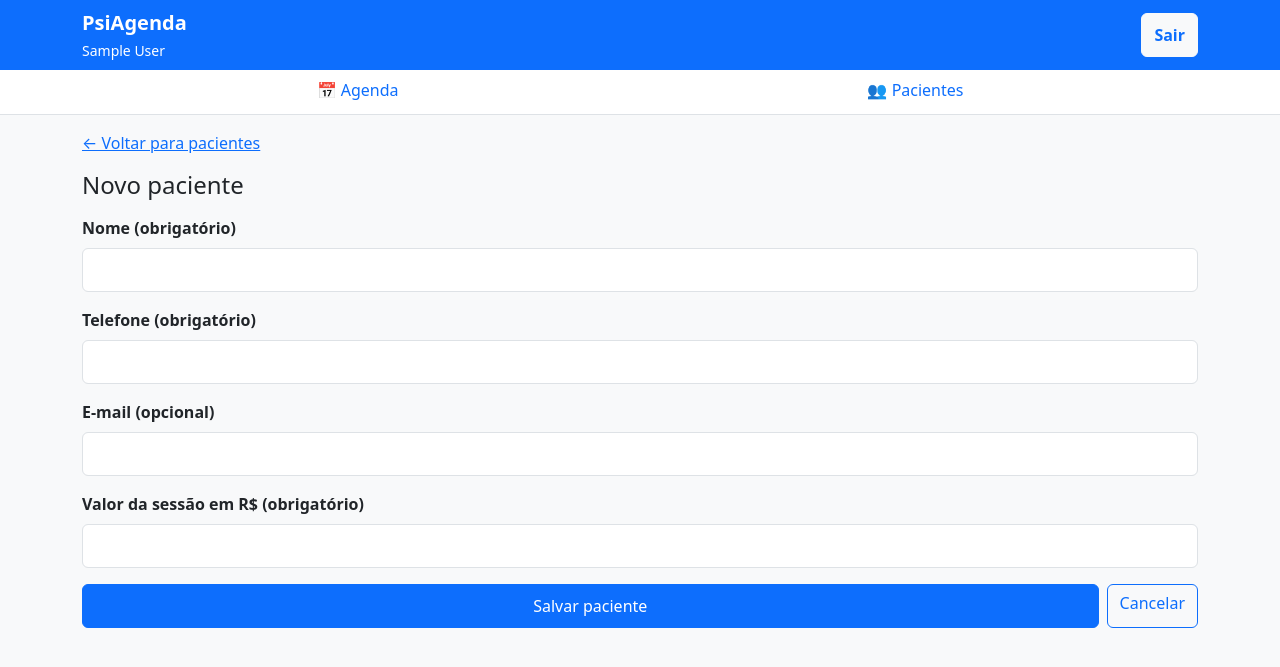
After one commit to MateusDePaulaJr/Agenda_psi, a Django app: page /pacientes/novo/ in a window 1280 px wide. The commit adds this page. Shown: the top 667 px of the page. Run offline with Django 5.2, Linux system fonts and the light colour scheme; the visitor is signed in with stand-in values (Sample User, id 1).

Commit message:
feat(pacientes): cadastro, edição e listagem de pacientes (RF02)
- Model Paciente vinculado à usuária, com valor da sessão e telefone
  único entre pacientes ativos
- Formulário com rótulos visíveis e mensagens de erro acessíveis
- Cada usuária só vê e edita os próprios pacientes (404 para os demais)
- Testes de validação, autorização e escape de XSS

```diff
--- /dev/null
+++ b/web/core/forms.py
@@ -0,0 +1,30 @@
+from django import forms
+
+from .models import Paciente
+
+
+class PacienteForm(forms.ModelForm):
+    class Meta:
+        model = Paciente
+        fields = ["nome", "telefone", "email", "valor_sessao"]
+        labels = {
+            "nome": "Nome (obrigatório)",
+            "telefone": "Telefone (obrigatório)",
+            "email": "E-mail (opcional)",
+            "valor_sessao": "Valor da sessão em R$ (obrigatório)",
+        }
+
+    def __init__(self, *args, usuario=None, **kwargs):
+        super().__init__(*args, **kwargs)
+        self.usuario = usuario
+        for campo in self.fields.values():
+            campo.widget.attrs["class"] = "form-control"
+
+    def clean_telefone(self):
+        telefone = self.cleaned_data["telefone"].strip()
+        repetido = Paciente.objects.filter(usuario=self.usuario, telefone=telefone, ativo=True)
+        if self.instance.pk:
+            repetido = repetido.exclude(pk=self.instance.pk)
+        if repetido.exists():
+            raise forms.ValidationError("Já existe um paciente ativo com este telefone.")
+        return telefone
--- a/web/core/models.py
+++ b/web/core/models.py
@@ -1 +1,28 @@
-# Os modelos do domínio (Paciente, Sessao, Pagamento, Prontuario) são adicionados nos próximos incrementos.
+from django.conf import settings
+from django.core.validators import MinValueValidator
+from django.db import models
+
+
+class Paciente(models.Model):
+    """Pessoa atendida pela psicóloga (RF02)."""
+
+    usuario = models.ForeignKey(settings.AUTH_USER_MODEL, on_delete=models.PROTECT, related_name="pacientes")
+    nome = models.CharField(max_length=120)
+    telefone = models.CharField(max_length=20)
+    email = models.EmailField(blank=True)
+    valor_sessao = models.DecimalField(max_digits=10, decimal_places=2, validators=[MinValueValidator(0.01)])
+    ativo = models.BooleanField(default=True)
+    criado_em = models.DateTimeField(auto_now_add=True)
+
+    class Meta:
+        ordering = ["nome"]
+        constraints = [
+            models.UniqueConstraint(
+                fields=["usuario", "telefone"],
+                condition=models.Q(ativo=True),
+                name="telefone_unico_por_usuaria_ativo",
+            )
+        ]
+
+    def __str__(self):
+        return self.nome
--- a/web/core/templates/core/base.html
+++ b/web/core/templates/core/base.html
@@ -21,7 +21,8 @@
 </header>
 <nav class="bg-white border-bottom" aria-label="Menu principal">
   <div class="container"><ul class="nav nav-fill">
-    {% block menu %}<li class="nav-item"><a class="nav-link" href="{% url 'agenda' %}">📅 Agenda</a></li>{% endblock %}
+    <li class="nav-item"><a class="nav-link" href="{% url 'agenda' %}">📅 Agenda</a></li>
+    <li class="nav-item"><a class="nav-link" href="{% url 'pacientes' %}">👥 Pacientes</a></li>
   </ul></div>
 </nav>
 {% endif %}
--- /dev/null
+++ b/web/core/templates/core/form_campos.html
@@ -0,0 +1,8 @@
+{% for campo in form %}
+  <div class="mb-3">
+    <label class="form-label fw-bold" for="{{ campo.id_for_label }}">{{ campo.label }}</label>
+    {{ campo }}
+    {% for erro in campo.errors %}<div class="text-danger mt-1" role="alert">⚠ {{ erro }}</div>{% endfor %}
+  </div>
+{% endfor %}
+{% for erro in form.non_field_errors %}<div class="alert alert-danger" role="alert">⚠ {{ erro }}</div>{% endfor %}
--- /dev/null
+++ b/web/core/templates/core/paciente_form.html
@@ -0,0 +1,11 @@
+{% extends "core/base.html" %}
+{% block content %}
+<a href="{% url 'pacientes' %}">← Voltar para pacientes</a>
+<h1 class="h4 my-3">{% if paciente %}Editar paciente{% else %}Novo paciente{% endif %}</h1>
+<form method="post" novalidate>
+  {% csrf_token %}
+  {% include "core/form_campos.html" %}
+  <div class="d-flex gap-2"><button class="btn btn-primary flex-fill">Salvar paciente</button>
+  <a class="btn btn-outline-primary" href="{% url 'pacientes' %}">Cancelar</a></div>
+</form>
+{% endblock %}
--- a/web/core/urls.py
+++ b/web/core/urls.py
@@ -7,4 +7,7 @@ urlpatterns = [
     path("login/", auth_views.LoginView.as_view(), name="login"),
     path("sair/", auth_views.LogoutView.as_view(), name="logout"),
     path("", views.agenda, name="agenda"),
+    path("pacientes/", views.pacientes, name="pacientes"),
+    path("pacientes/novo/", views.paciente_form, name="paciente_novo"),
+    path("pacientes/<int:pk>/editar/", views.paciente_form, name="paciente_editar"),
 ]
--- a/web/core/views.py
+++ b/web/core/views.py
@@ -1,7 +1,30 @@
+from django.contrib import messages
 from django.contrib.auth.decorators import login_required
-from django.shortcuts import render
+from django.shortcuts import get_object_or_404, redirect, render
+
+from .forms import PacienteForm
+from .models import Paciente
 
 
 @login_required
 def agenda(request):
     return render(request, "core/agenda.html")
+
+
+@login_required
+def pacientes(request):
+    lista = Paciente.objects.filter(usuario=request.user, ativo=True)
+    return render(request, "core/pacientes.html", {"pacientes": lista})
+
+
+@login_required
+def paciente_form(request, pk=None):
+    paciente = get_object_or_404(Paciente, pk=pk, usuario=request.user) if pk else None
+    form = PacienteForm(request.POST or None, instance=paciente, usuario=request.user)
+    if request.method == "POST" and form.is_valid():
+        novo = form.save(commit=False)
+        novo.usuario = request.user
+        novo.save()
+        messages.success(request, "Paciente salvo com sucesso.")
+        return redirect("pacientes")
+    return render(request, "core/paciente_form.html", {"form": form, "paciente": paciente})
```
Also changed, not shown: web/core/templates/core/pacientes.html (added, +18 -0 lines), web/core/tests/conftest.py (added, +25 -0 lines), web/core/tests/test_autenticacao.py (+1 -6 lines), web/core/tests/test_pacientes.py (added, +50 -0 lines), web/core/migrations/0001_pacientes.py (added).
